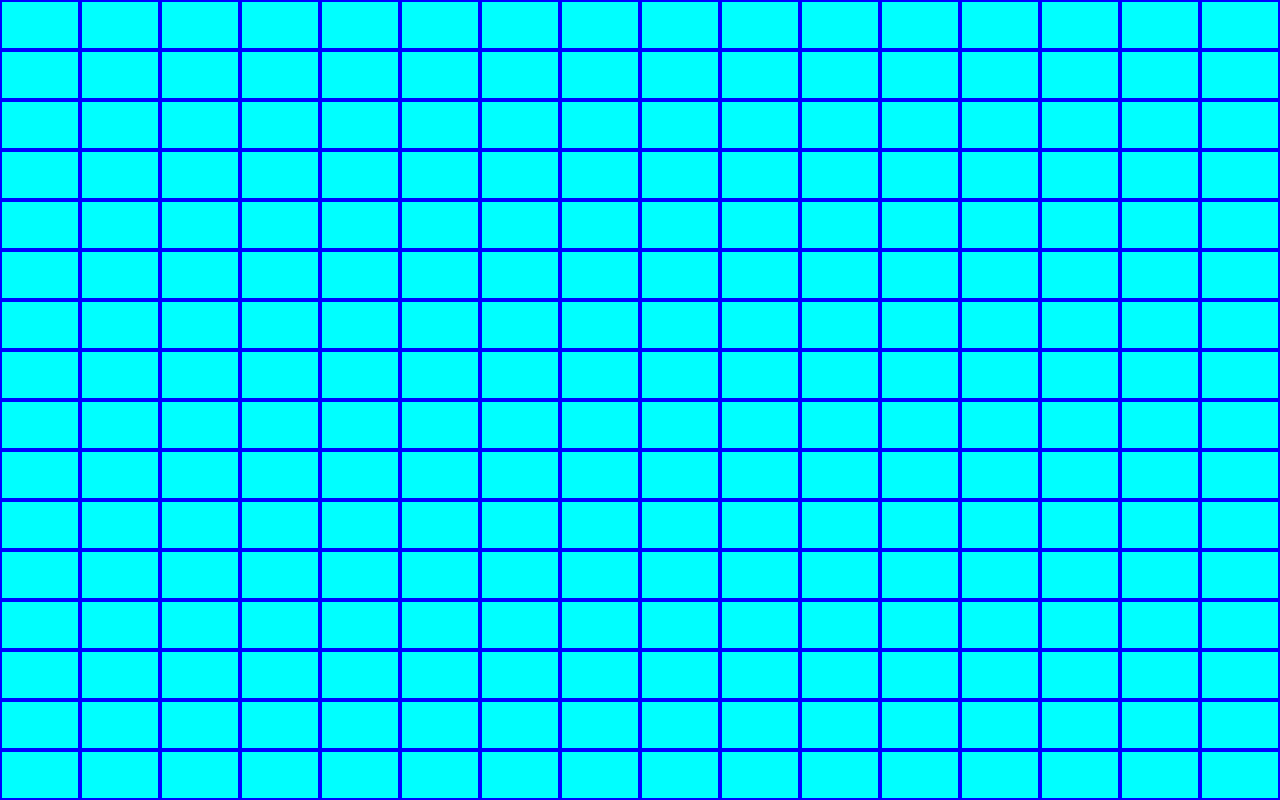
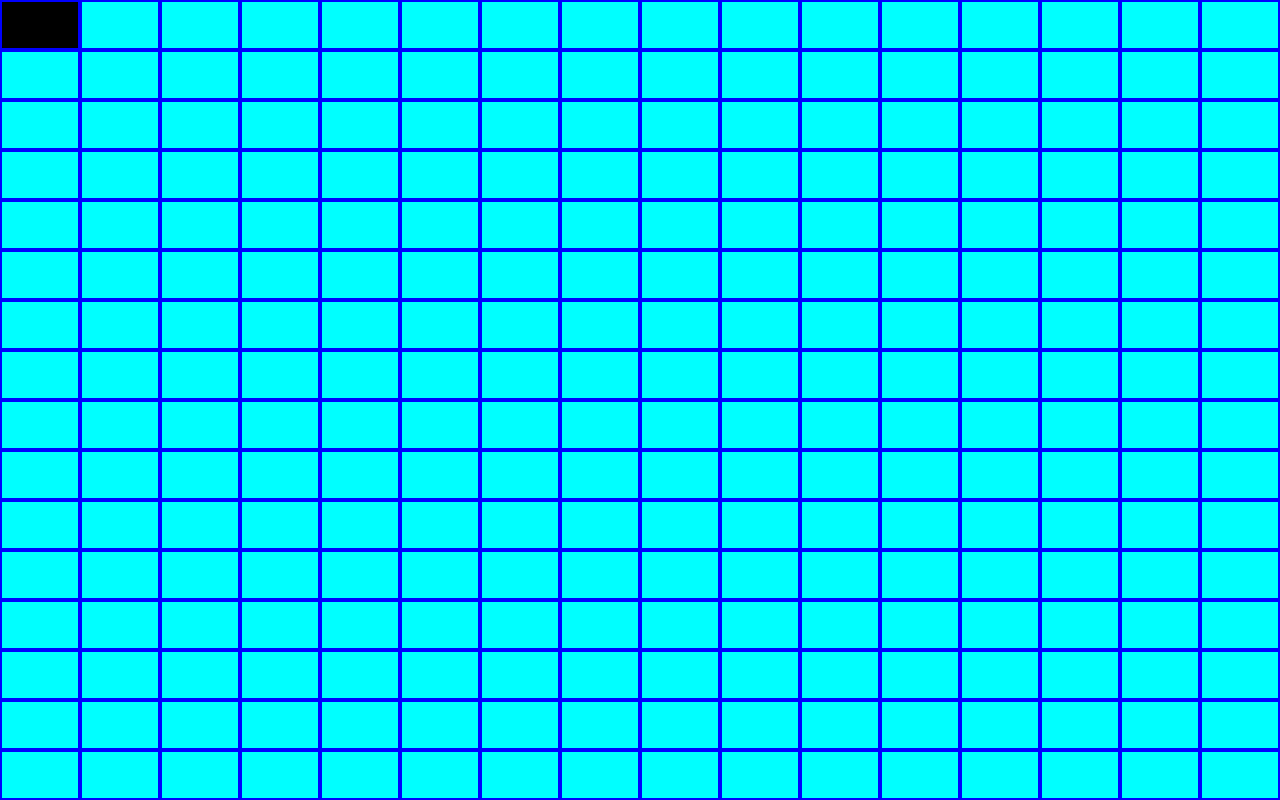
Before and after one commit to marwels/Etch-a-Sketch, a plain HTML site: page index.html in a window 1280 px wide. Drawn offline with Linux system fonts and the light colour scheme.

Commit message:
add eventListeners to all divs
add class black if div was hovered

```diff
--- a/script.js
+++ b/script.js
@@ -13,3 +13,9 @@ function generateDivs() {
 }
 
 generateDivs();
+
+document.querySelectorAll(".item").forEach(item => {
+    item.addEventListener("mouseover", event => {
+        item.classList.add("black")
+    })
+})
--- a/style.css
+++ b/style.css
@@ -12,3 +12,7 @@
     border-color: blue;
     background-color: aqua;
 }
+
+.black {
+    background-color: black;
+}
```
